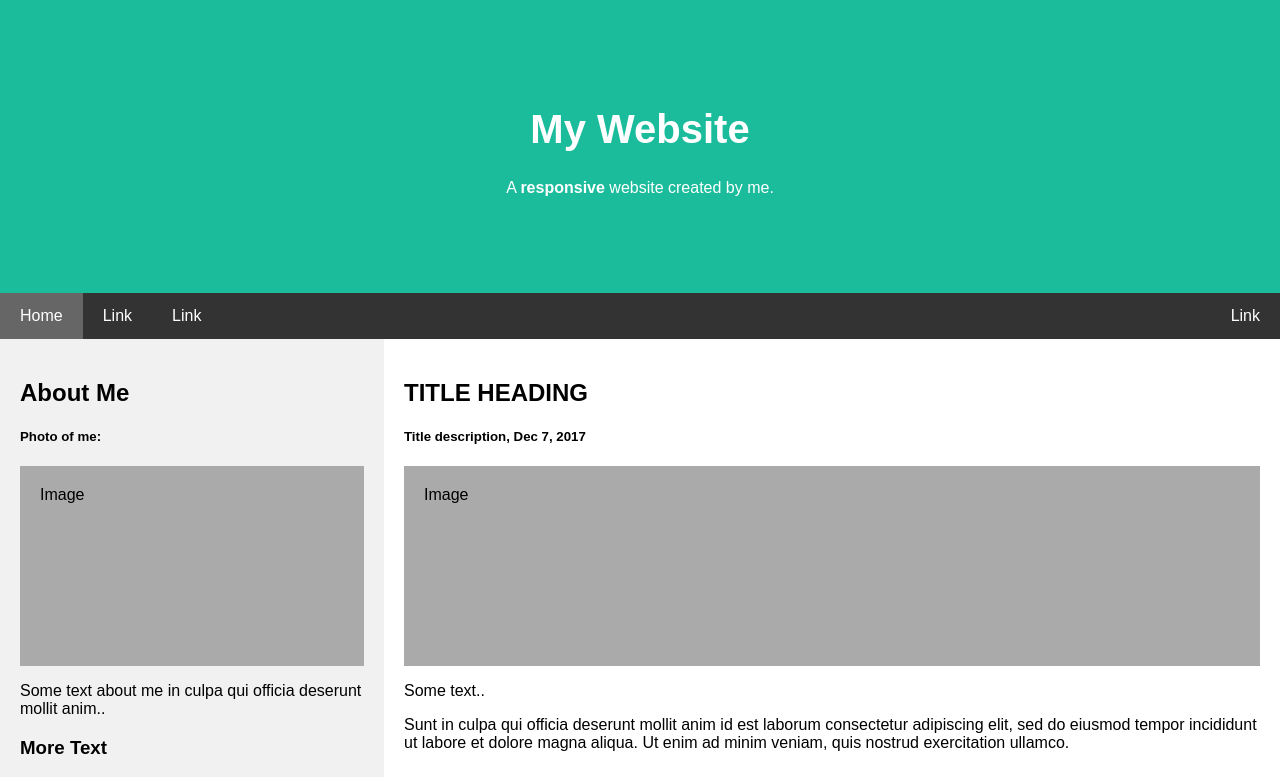
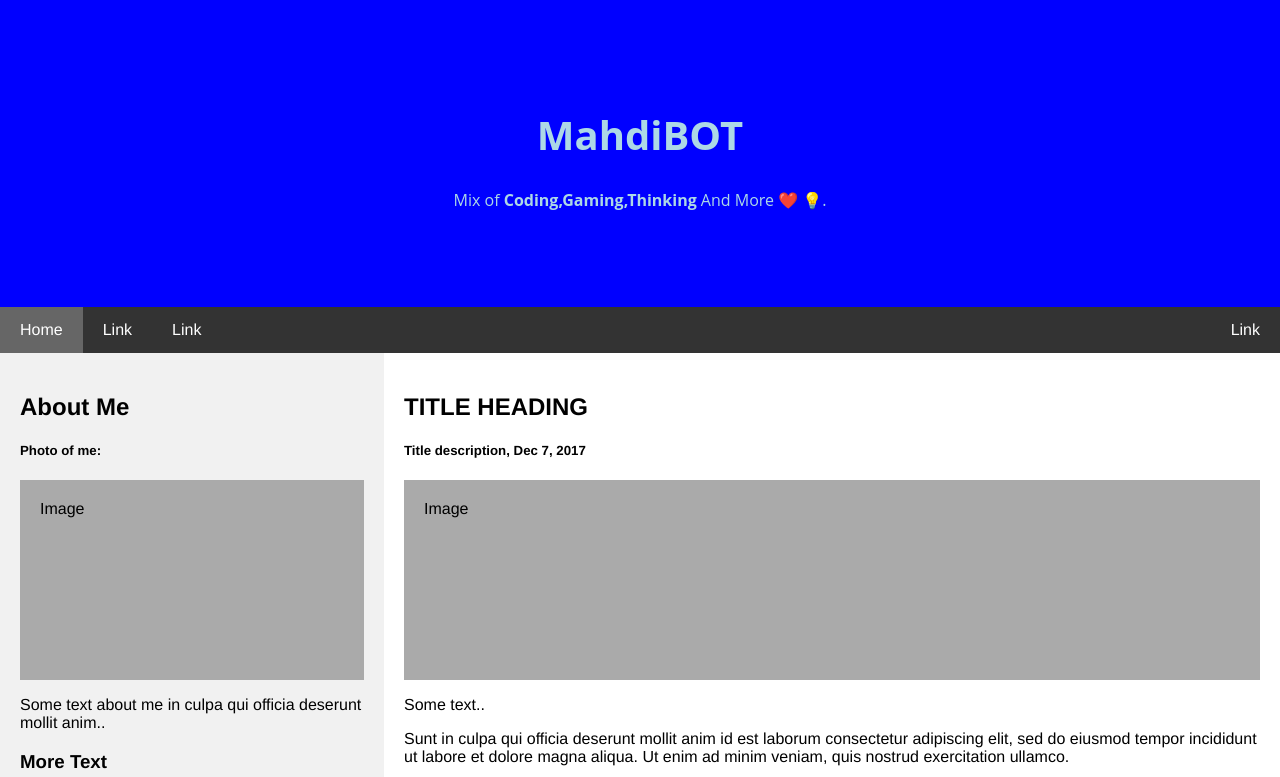
Before and after one commit to Mahdibot1394/Mahdibot1394.github.io, a plain HTML site: page index.html in a window 1280 px wide. Shown: the top 777 px of the page. Drawn offline with Linux system fonts and the light colour scheme.

Commit message:
Update index.html

```diff
--- a/index.html
+++ b/index.html
@@ -11,16 +11,17 @@
 
 /* Style the body */
 body {
-  font-family: Arial, Helvetica, sans-serif;
+  font-family: Helvetica, Open Sans;
   margin: 0;
 }
 
 /* Header/logo Title */
 .header {
+  font-family: Open Sans;
   padding: 80px;
   text-align: center;
-  background: #1abc9c;
-  color: white;
+  background: Blue;
+  color: LightBlue;
 }
 
 /* Increase the font size of the heading */
@@ -123,8 +124,8 @@ body {
 <body>
 
 <div class="header">
-  <h1>My Website</h1>
-  <p>A <b>responsive</b> website created by me.</p>
+  <h1>MahdiBOT</h1>
+  <p>Mix of <b>Coding,Gaming,Thinking</b> And More ❤️ 💡.</p>
 </div>
 
 <div class="navbar">
```
